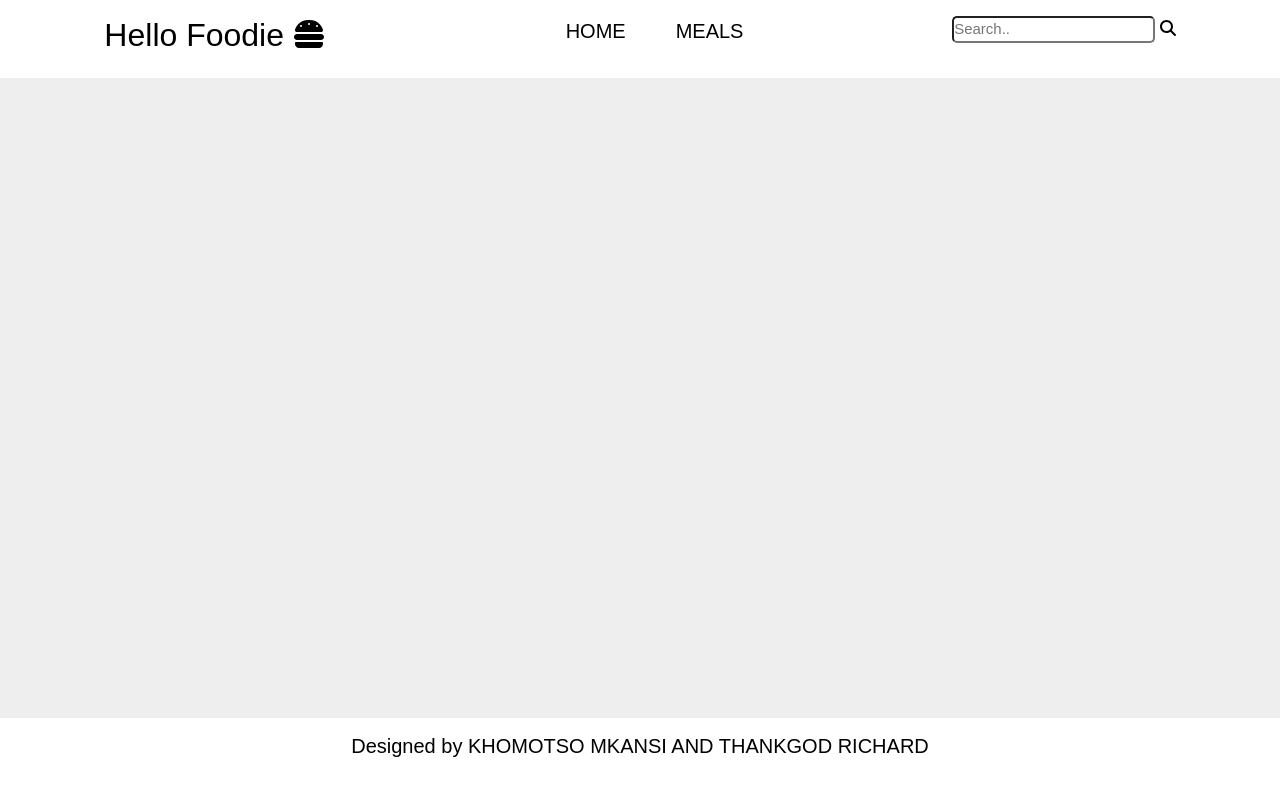
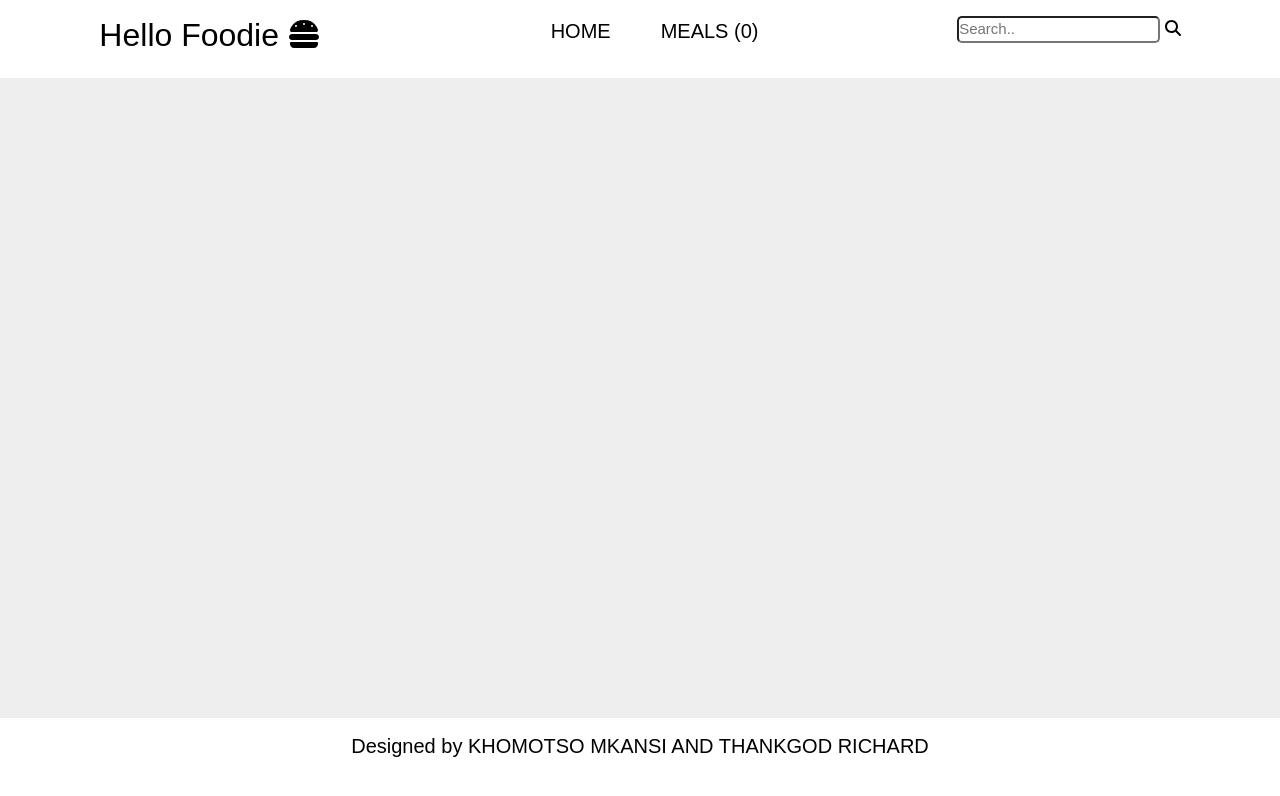
Before and after one commit to thankgodr/capstone-js-project, a website built with webpack: page src/index.html in a window 1280 px wide. Built offline with nearby package versions, Linux system fonts and the light colour scheme; no server answers.

Commit message:
added couter view fro meals

```diff
--- a/src/index.html
+++ b/src/index.html
@@ -20,7 +20,7 @@
     <div >
       <ul class="middle">
         <li class="home">HOME</li>
-        <li class="meals">MEALS</li>
+        <li class="meals">MEALS <span id="counter">(0)</span></li>
       </ul>
     </div>
     <div class="right-nav">
--- a/src/js/index.js
+++ b/src/js/index.js
@@ -33,6 +33,9 @@ if(game_id == undefined){
 }
 
 new GetMeals().fetch().then(result => {
+    //Update the homePage Counter
+    document.getElementById("counter").innerHTML = `(${result.meals.length})`
+
     const mealController = new MealController(result.meals);
     mealController.getLikes(() => {
         mealController.printAllMeals(document.getElementById('meals'));
```
